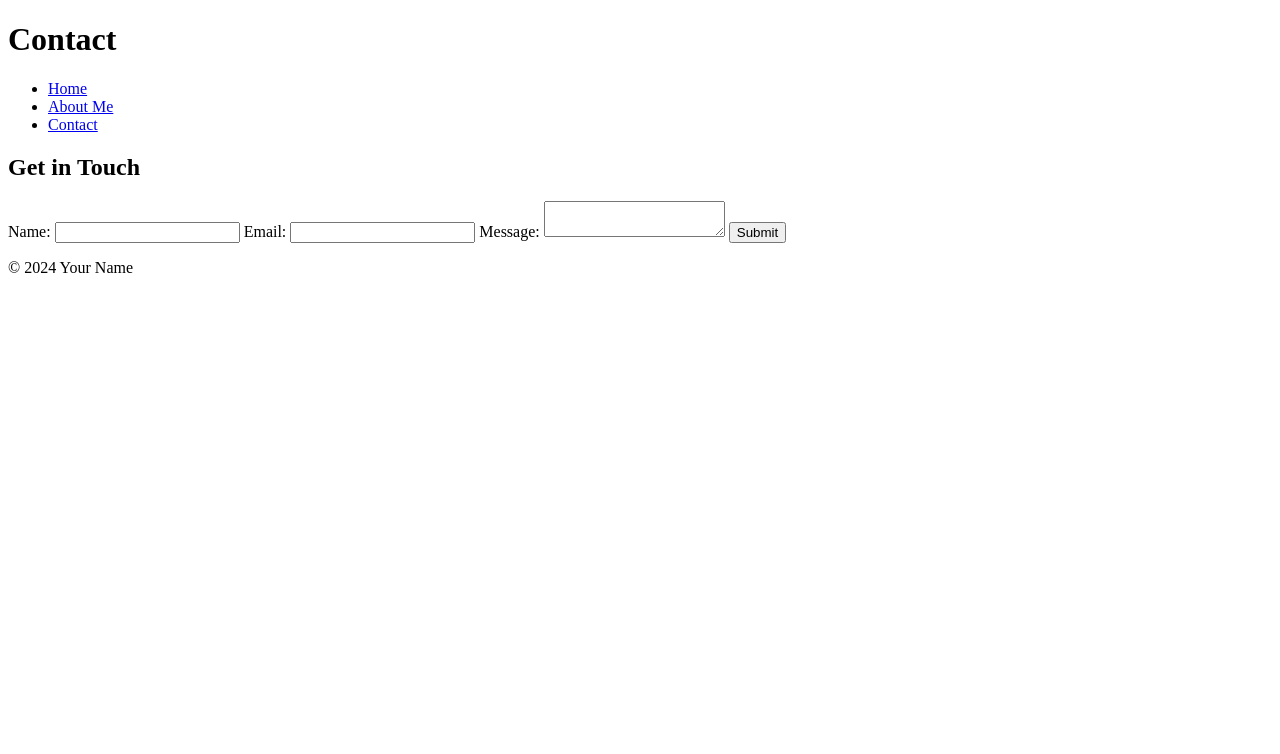
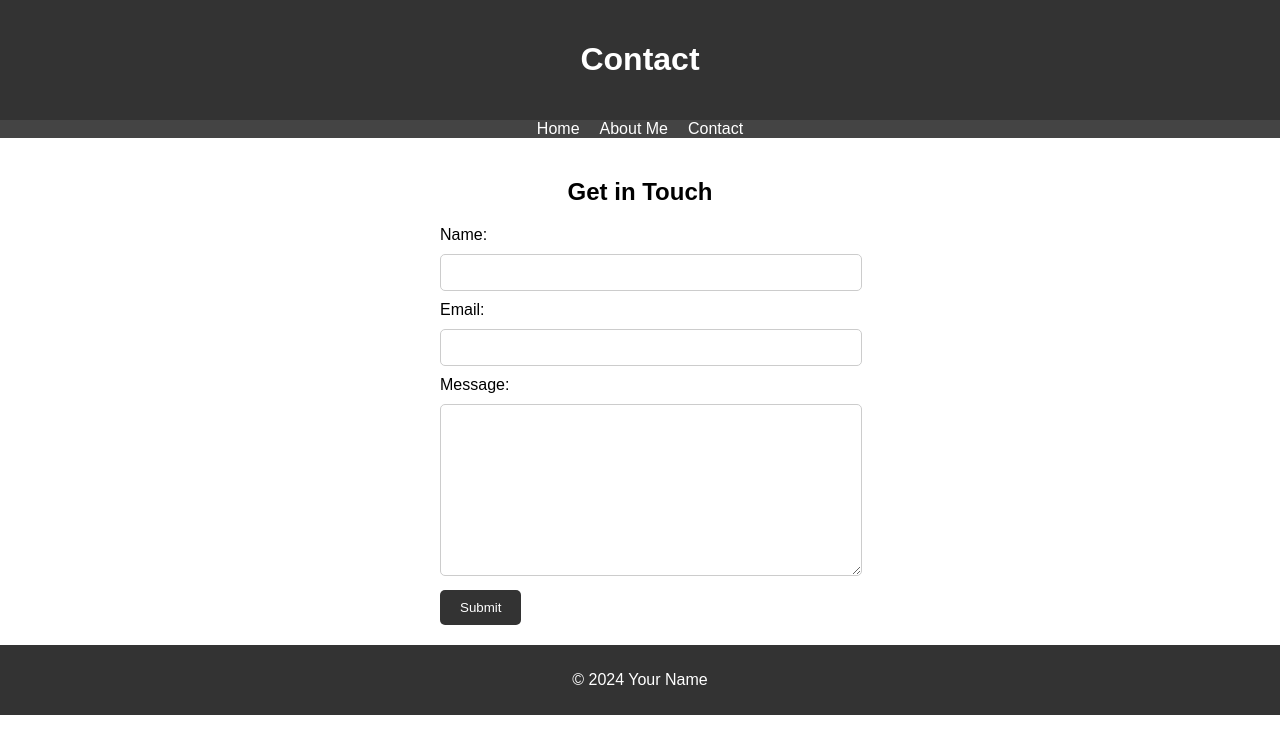
Before and after one commit to notnajib/personalwebsite, a plain HTML site: page contact.html in a window 1280 px wide. Drawn offline with Linux system fonts and the light colour scheme.

Commit message:
new additions

```diff
--- a/styles.css
+++ b/styles.css
@@ -0,0 +1,107 @@
+/* styles.css */
+
+/* General styles */
+body {
+    font-family: Arial, sans-serif;
+    margin: 0;
+    padding: 0;
+}
+
+header {
+    background-color: #333;
+    color: #fff;
+    text-align: center;
+    padding: 20px 0;
+}
+
+nav {
+    background-color: #444;
+}
+
+nav ul {
+    list-style-type: none;
+    padding: 0;
+    margin: 0;
+    display: flex;
+    justify-content: center;
+}
+
+nav ul li {
+    margin: 0 10px;
+}
+
+nav ul li a {
+    text-decoration: none;
+    color: #fff;
+}
+
+nav ul li a:hover {
+    text-decoration: underline;
+}
+
+main {
+    padding: 20px;
+}
+
+footer {
+    background-color: #333;
+    color: #fff;
+    text-align: center;
+    padding: 10px 0;
+}
+
+/* Home page specific styles */
+.homepage-image {
+    width: 1000;
+    max-width: 100%;
+    height: auto;
+    width: auto;
+    display: block;
+    margin: 20px auto;
+}
+
+/* About page specific styles */
+.about-biography {
+    margin-bottom: 20px;
+}
+
+/* Contact page specific styles */
+form {
+    max-width: 400px;
+    margin: 0 auto;
+}
+
+form label {
+    display: block;
+    margin-bottom: 10px;
+}
+
+form input[type="text"],
+form input[type="email"],
+form textarea {
+    width: 100%;
+    padding: 10px;
+    margin-bottom: 10px;
+    border: 1px solid #ccc;
+    border-radius: 5px;
+}
+
+form textarea {
+    height: 150px;
+}
+
+form button {
+    background-color: #333;
+    color: #fff;
+    padding: 10px 20px;
+    border: none;
+    border-radius: 5px;
+    cursor: pointer;
+}
+
+form button:hover {
+    background-color: #444;
+}
+main h2 {
+    text-align: center;
+}
```
Also changed, not shown: index.html (+6 -6 lines), image0.jpeg (added).
